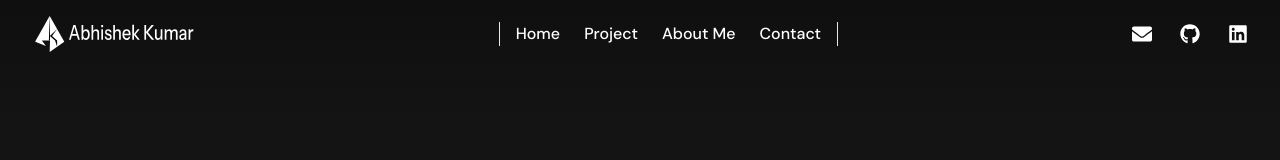
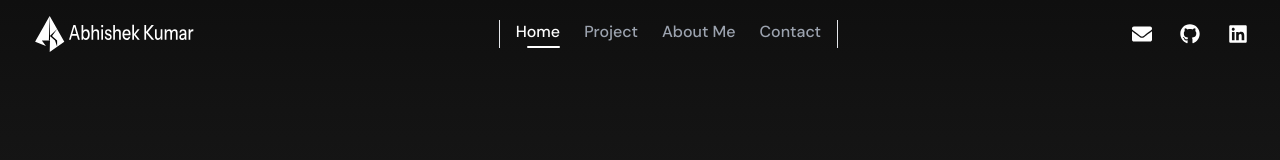
Before and after one commit to abhishek-kumar-05/Ak-Profile, a React (Vite) app: page / in a window 1280 px wide. Shown: the top 160 px of the page. Built offline with nearby package versions, Linux system fonts and the light colour scheme.

Commit message:
added active nav link status functionality

```diff
--- a/src/component/Navbar.jsx
+++ b/src/component/Navbar.jsx
@@ -13,6 +13,13 @@ import {
 
 const Navbar = () => {
   const [menuAppear, setMenuAppear] = useState(false);
+  const links = [
+    { label: "Home", href: "#" },
+    { label: "Project", href: "#" },
+    { label: "About Me", href: "#" },
+    { label: "Contact", href: "#" },
+  ];
+  const [activeLink, setActiveLink] = useState("Home");
 
   useEffect(() => {
     const handleResize = () => {
@@ -27,13 +34,26 @@ const Navbar = () => {
     <>
       <div className="hidden w-full fixed top-0 left-0 px-8 py-4 text-white z-50 bg-transparent md:flex items-center justify-between">
         <div>
-          <img src={Logo} alt="ak logo " className="w-auto h-9" />
+          <a href="#" onClick={() => setActiveLink("Home")}>
+            <img src={Logo} alt="ak logo " className="w-auto h-9" />
+          </a>
         </div>
         <div className="flex items-center gap-6 text-base font-medium border-x px-4">
-          <div>Home</div>
-          <div>Project</div>
-          <div>About Me</div>
-          <div>Contact</div>
+          {links.map((link) => (
+            <a
+              key={link.label}
+              href={link.href}
+              onClick={() => setActiveLink(link.label)}
+              className={`relative pb-1 transition-colors duration-500 ease-in-out ${
+                activeLink === link.label ? "text-white" : "text-gray-400"
+              }`}
+            >
+              {link.label}{" "}
+              {activeLink === link.label && (
+                <span className="absolute left-1/4 bottom-0 w-3/4 h-[2px] bg-white rounded-full transition-all duration-500 ease-in-out"></span>
+              )}
+            </a>
+          ))}
         </div>
         <div className="flex items-center gap-7 text-xl">
           <a href="mailto:13.tech.ak@gmail.com" aria-label="Email">
@@ -85,26 +105,39 @@ const Navbar = () => {
             }}
           >
             <div>
-              <img src={Logo} alt="ak logo" className="w-auto h-10" />
+              <a
+                href="#"
+                onClick={() => {
+                  setActiveLink("Home");
+                  setMenuAppear(false);
+                }}
+              >
+                <img src={Logo} alt="ak logo" className="w-auto h-10" />
+              </a>
             </div>
 
             <div className="flex flex-col gap-6 mt-10 text-lg font-medium">
-              <div className="flex items-center gap-3">
-                <FaHome />
-                <span>Home</span>
-              </div>
-              <div className="flex items-center gap-3">
-                <FaProjectDiagram />
-                <span>Project</span>
-              </div>
-              <div className="flex items-center gap-3">
-                <FaUser />
-                <span>About Me</span>
-              </div>
-              <div className="flex items-center gap-3">
-                <FaPhone />
-                <span>Contact</span>
-              </div>
+              {links.map((link) => (
+                <a
+                  key={link.label}
+                  href={link.href}
+                  onClick={() => {
+                    setActiveLink(link.label);
+                    setMenuAppear(false);
+                  }}
+                  className={`flex items-center gap-3 text-left transition-colors duration-300 ${
+                    activeLink === link.label
+                      ? "text-white font-bold"
+                      : "text-gray-400"
+                  }`}
+                >
+                  {link.label === "Home" && <FaHome />}
+                  {link.label === "Project" && <FaProjectDiagram />}
+                  {link.label === "About Me" && <FaUser />}
+                  {link.label === "Contact" && <FaPhone />}
+                  <span>{link.label}</span>
+                </a>
+              ))}
             </div>
 
             <div className="flex gap-6 text-xl mt-auto pt-6">
```
